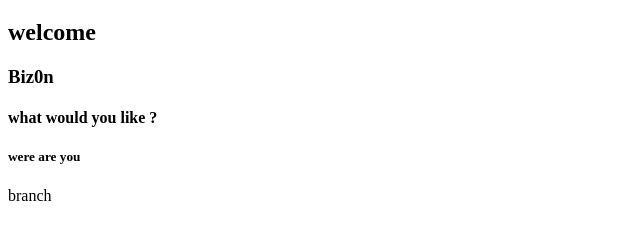
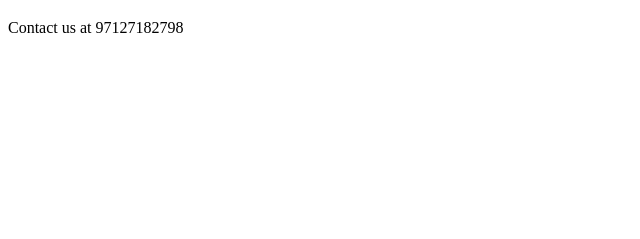
Before and after one commit to bisesh234/git, a plain HTML site: page index.html in a window 1280 px wide. Shown: the part 61-300 px from the top of the page, without its empty margins (0-640 px from the left). Drawn offline with Linux system fonts and the light colour scheme.

```diff
--- a/index.html
+++ b/index.html
@@ -7,10 +7,6 @@
 </head>
 <body>
     <h1>title page </h1>
-    <h2>welcome</h2>
-    <h3>Biz0n</h3>
-    <h4>what would you like ?</h4>
-    <h5>were are you</h5>
-    <p>branch</p>
+    <p> Contact us at 97127182798</p>
 </body>
 </html>
```
